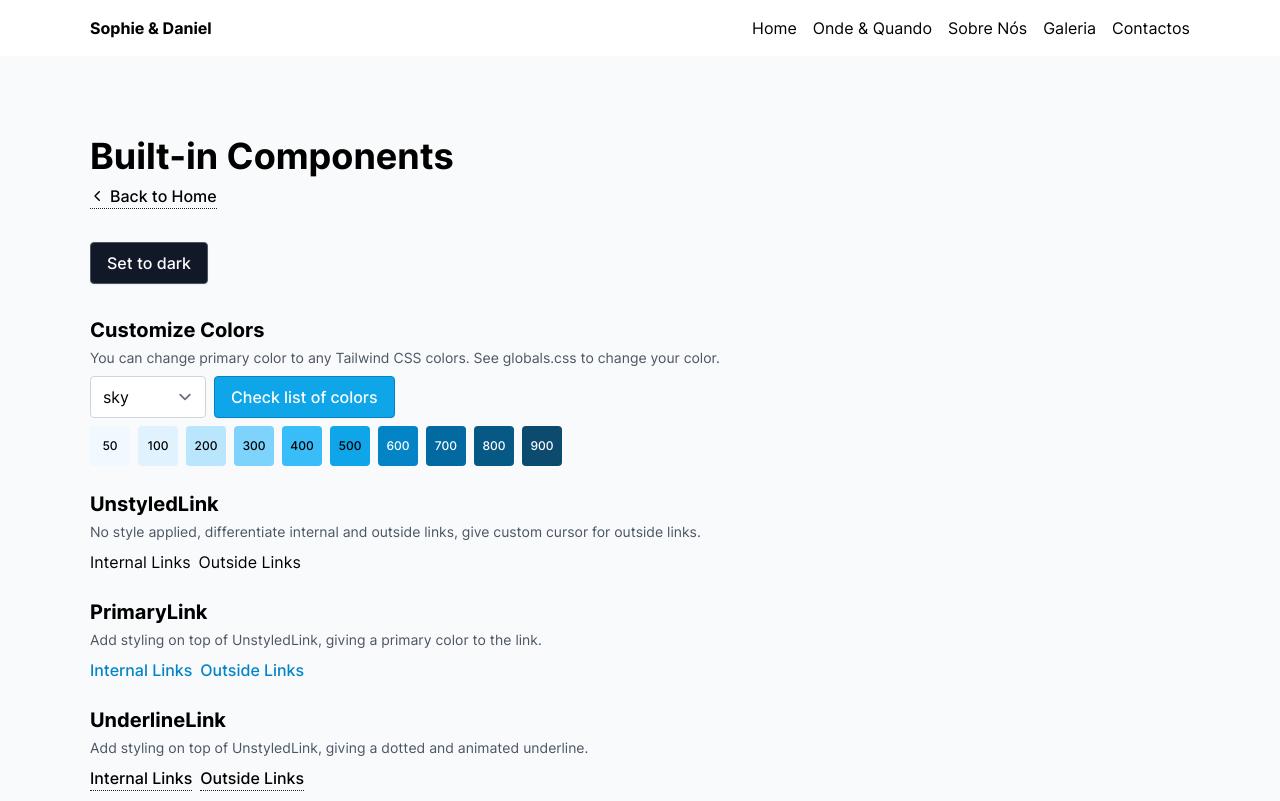
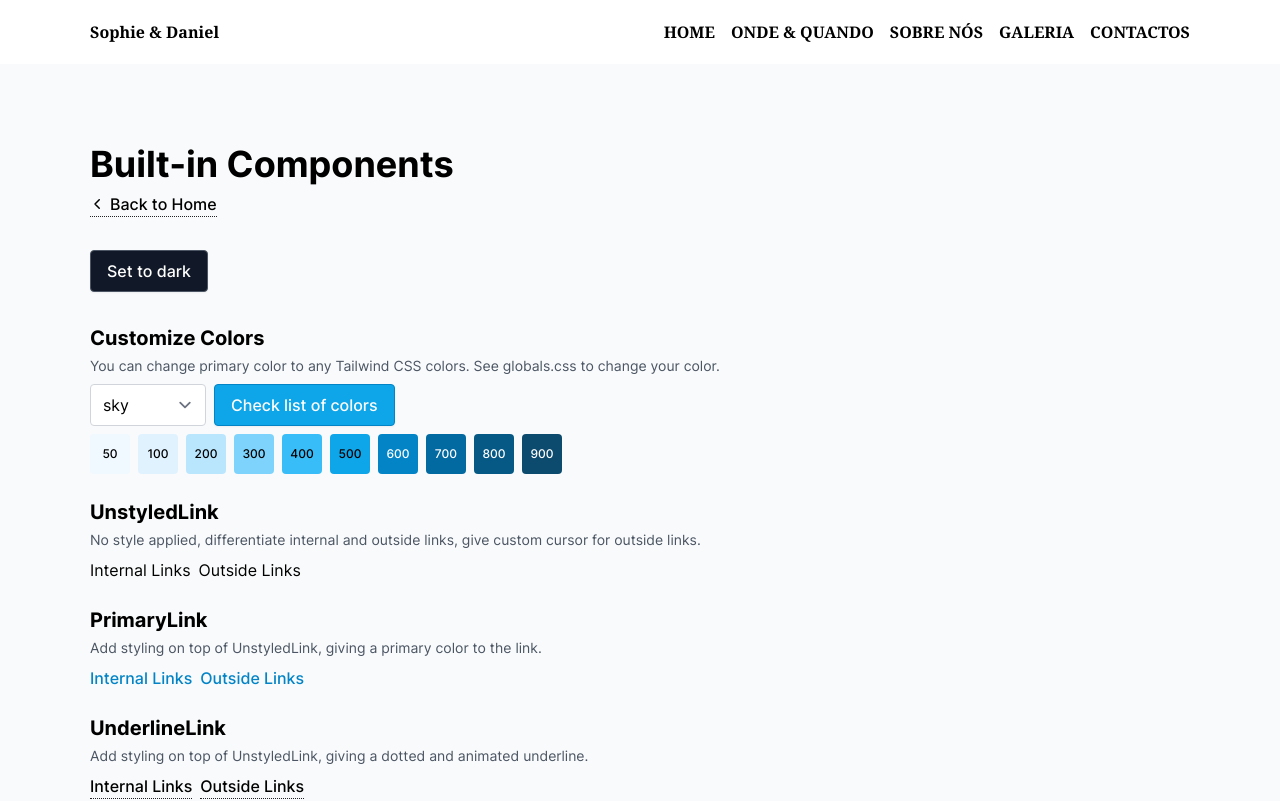
Before and after one commit to danielsimao/wedding, a Next.js app: page /components in a window 1280 px wide. Shown: the top 801 px of the page. Built offline with nearby package versions, Linux system fonts and the light colour scheme.

Commit message:
feat: improve header and index page

```diff
--- /dev/null
+++ b/src/components/Sections/Countdown.tsx
@@ -0,0 +1,57 @@
+import { useEffect, useState } from 'react';
+
+const Countdown = () => {
+  const [days, setDays] = useState(0);
+  const [hours, setHours] = useState(0);
+  const [minutes, setMinutes] = useState(0);
+  const [seconds, setSeconds] = useState(0);
+
+  useEffect(() => {
+    const target = new Date('04/07/2023 13:30:00');
+
+    const interval = setInterval(() => {
+      const now = new Date();
+      const difference = target.getTime() - now.getTime();
+
+      const d = Math.floor(difference / (1000 * 60 * 60 * 24));
+      setDays(d);
+
+      const h = Math.floor(
+        (difference % (1000 * 60 * 60 * 24)) / (1000 * 60 * 60)
+      );
+      setHours(h);
+
+      const m = Math.floor((difference % (1000 * 60 * 60)) / (1000 * 60));
+      setMinutes(m);
+
+      const s = Math.floor((difference % (1000 * 60)) / 1000);
+      setSeconds(s);
+
+      // if (d <= 0 && h <= 0 && m <= 0 && s <= 0) {
+      //   setPartyTime(true);
+      // }
+    }, 1000);
+
+    return () => clearInterval(interval);
+  }, []);
+
+  return (
+    <div className='flex flex-[1] flex-col items-center justify-center text-center'>
+      <p>
+        Vamos ser felizes para sempre, <br /> dentro de:
+      </p>
+      <p className='text-2xl font-bold'>
+        <span className='mr-[0.1rem]'>{days}</span>
+        <span className='mr-3 text-base'>Dias</span>
+        <span className='mr-[0.1rem]'>{hours}</span>
+        <span className='mr-1 text-base'>H</span>
+        <span className='mr-[0.1rem]'>{minutes}</span>
+        <span className='mr-1 text-base'>M</span>
+        <span className='mr-[0.1rem]'>{seconds}</span>
+        <span className='text-base'>S</span>
+      </p>
+    </div>
+  );
+};
+
+export default Countdown;
--- a/src/components/Sections/DoubleTile.tsx
+++ b/src/components/Sections/DoubleTile.tsx
@@ -20,13 +20,13 @@ const DoubleTile = ({
 }: DoubleTileProps) => {
   return (
     <section
-      className='grid min-h-screen w-screen grid-rows-2 md:grid-cols-2 md:grid-rows-1'
+      className='grid min-h-screen w-screen grid-rows-2 last-of-type:pb-16 md:grid-cols-2 md:grid-rows-1 md:py-8'
       {...props}
     >
       <div
         className={`relative ${
-          reverse ? 'order-2' : 'order-2 md:order-1'
-        } h-full w-full `}
+          reverse ? 'order-2 md:ml-6' : 'order-2 md:order-1 md:-ml-6'
+        } h-full w-full md:overflow-hidden md:rounded-2xl`}
       >
         <Image
           src={imageSrc}
--- a/src/components/layout/Header.tsx
+++ b/src/components/layout/Header.tsx
@@ -31,6 +31,15 @@ export default function Header() {
 
   const lottieRef: LottieRef = React.useRef(null);
 
+  const heroRef = React.useRef<HTMLElement | null>();
+  const [isOutsideHero, setOutsideHero] = React.useState(false);
+
+  React.useEffect(() => {
+    if (!heroRef.current) {
+      heroRef.current = document.getElementById('home');
+    }
+  }, []);
+
   React.useEffect(() => {
     lottieRef.current?.setSpeed(1.5);
   }, [lottieRef]);
@@ -41,6 +50,12 @@ export default function Header() {
 
       setVisible(position > moving);
       setPosition(moving);
+
+      //////
+
+      setOutsideHero(
+        (heroRef.current?.clientHeight || 0) * 0.8 < window.pageYOffset
+      );
     };
     window.addEventListener('scroll', handleScroll);
     return () => {
@@ -76,23 +91,29 @@ export default function Header() {
     <header
       ref={ref}
       style={{
-        transition: 'top 0.4s ease-out',
         top: visible ? 0 : `-${ref.current?.clientHeight}px`,
       }}
-      className='sticky top-0 z-50 min-h-[56px] bg-white'
+      className={clsx(
+        'sticky z-50 min-h-[64px] bg-white transition-all ease-in-out',
+        isOutsideHero ? 'bg-white' : 'bg-transparent'
+      )}
     >
-      <div className={isOpen ? 'fixed top-0 left-0 right-0 bg-white' : ''}>
-        <div className={clsx('layout flex h-14 items-center justify-between')}>
+      <div
+        className={clsx(
+          isOpen ? 'fixed top-0 left-0 right-0 bg-white' : undefined
+        )}
+      >
+        <div className='layout flex items-center justify-between py-2 md:py-0'>
           <UnstyledLink
             href='/'
-            className='cinzel font-bold hover:text-gray-600'
+            className='font-vibes font-bold hover:text-gray-600'
           >
             Sophie & Daniel
           </UnstyledLink>
           <div className='inline-flex md:hidden '>
             <button
               disabled={isDisabled}
-              className='text-2xl'
+              className='p-3 text-2xl'
               onClick={handleClick}
             >
               <Lottie
@@ -113,12 +134,12 @@ export default function Header() {
             />
           </div>
           <nav className='hidden md:flex'>
-            <ul className='cinzel flex items-center justify-between space-x-4'>
+            <ul className=' flex items-center justify-between space-x-4 font-semibold uppercase'>
               {links.map(({ href, label }) => (
-                <li key={`${href}${label}`}>
+                <li key={`${href}${label}`} className='py-5'>
                   <UnstyledLink
                     href={href}
-                    className='cinzel hover:text-gray-600'
+                    className='py-5 font-cinzel hover:text-gray-600'
                   >
                     {label}
                   </UnstyledLink>
--- a/src/components/layout/MobileDrawer.tsx
+++ b/src/components/layout/MobileDrawer.tsx
@@ -51,10 +51,7 @@ const MobileDrawer = ({
                           onClick={(e) => {
                             e.preventDefault();
 
-                            const scroll = () =>
-                              document
-                                .getElementById(href.replace('#', ''))
-                                ?.scrollIntoView();
+                            const scroll = () => window.open(href, '_self');
 
                             onNavigate(scroll);
                           }}
--- a/src/styles/globals.css
+++ b/src/styles/globals.css
@@ -1,6 +1,7 @@
 @tailwind base;
 @tailwind components;
 @tailwind utilities;
+@import url('https://fonts.googleapis.com/css2?family=Great+Vibes&display=swap');
 
 :root {
   /* #region  /**=========== Primary Color =========== */
@@ -48,6 +49,18 @@
     font-weight: 100 900;
     font-display: optional;
     src: url('/fonts/cinzel.ttf') format('ttf');
+    /* unicode-range: U+0000-00FF, U+0131, U+0152-0153, U+02BB-02BC, U+02C6, U+02DA,
+      U+02DC, U+2000-206F, U+2074, U+20AC, U+2122, U+2191, U+2193, U+2212,
+      U+2215, U+FEFF, U+FFFD; */
+  }
+
+  /* inter var - latin */
+  @font-face {
+    font-family: 'GreatVibes';
+    font-style: normal;
+    font-weight: 100 900;
+    font-display: optional;
+    src: url('/fonts/GreatVibes.ttf') format('ttf');
     unicode-range: U+0000-00FF, U+0131, U+0152-0153, U+02BB-02BC, U+02C6, U+02DA,
       U+02DC, U+2000-206F, U+2074, U+20AC, U+2122, U+2191, U+2193, U+2212,
       U+2215, U+FEFF, U+FFFD;
@@ -84,6 +97,7 @@
 
   html {
     scroll-behavior: smooth;
+    overflow-x: hidden;
   }
 
   body,
--- a/tailwind.config.js
+++ b/tailwind.config.js
@@ -9,6 +9,7 @@ module.exports = {
       fontFamily: {
         primary: ['Inter', ...fontFamily.sans],
         cinzel: ['Cinzel', ...fontFamily.serif],
+        vibes: ['GreatVibes', ...fontFamily.serif],
       },
       colors: {
         primary: {
```
Also changed, not shown: src/pages/index.tsx (+15 -65 lines), public/fonts/GreatVibes.ttf (added).
